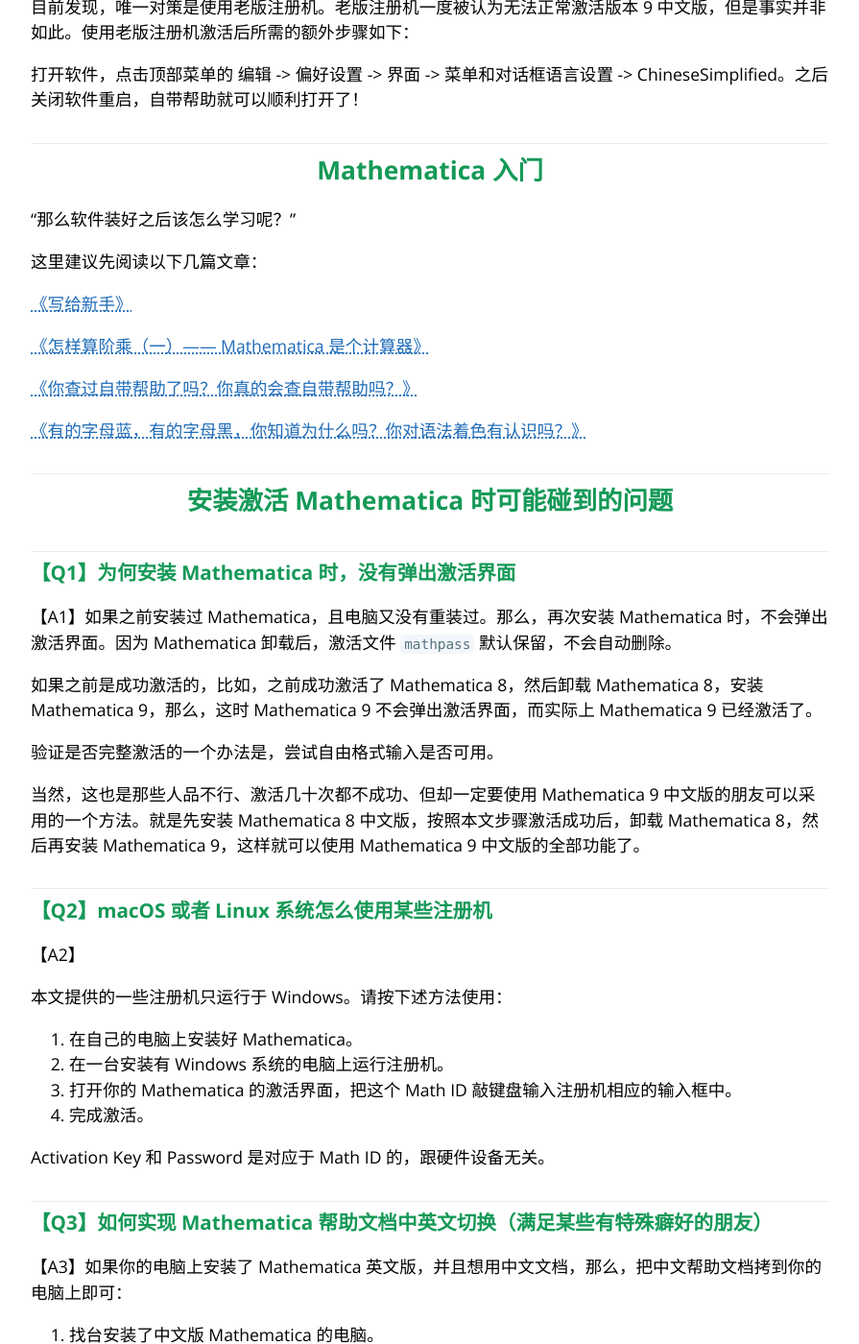
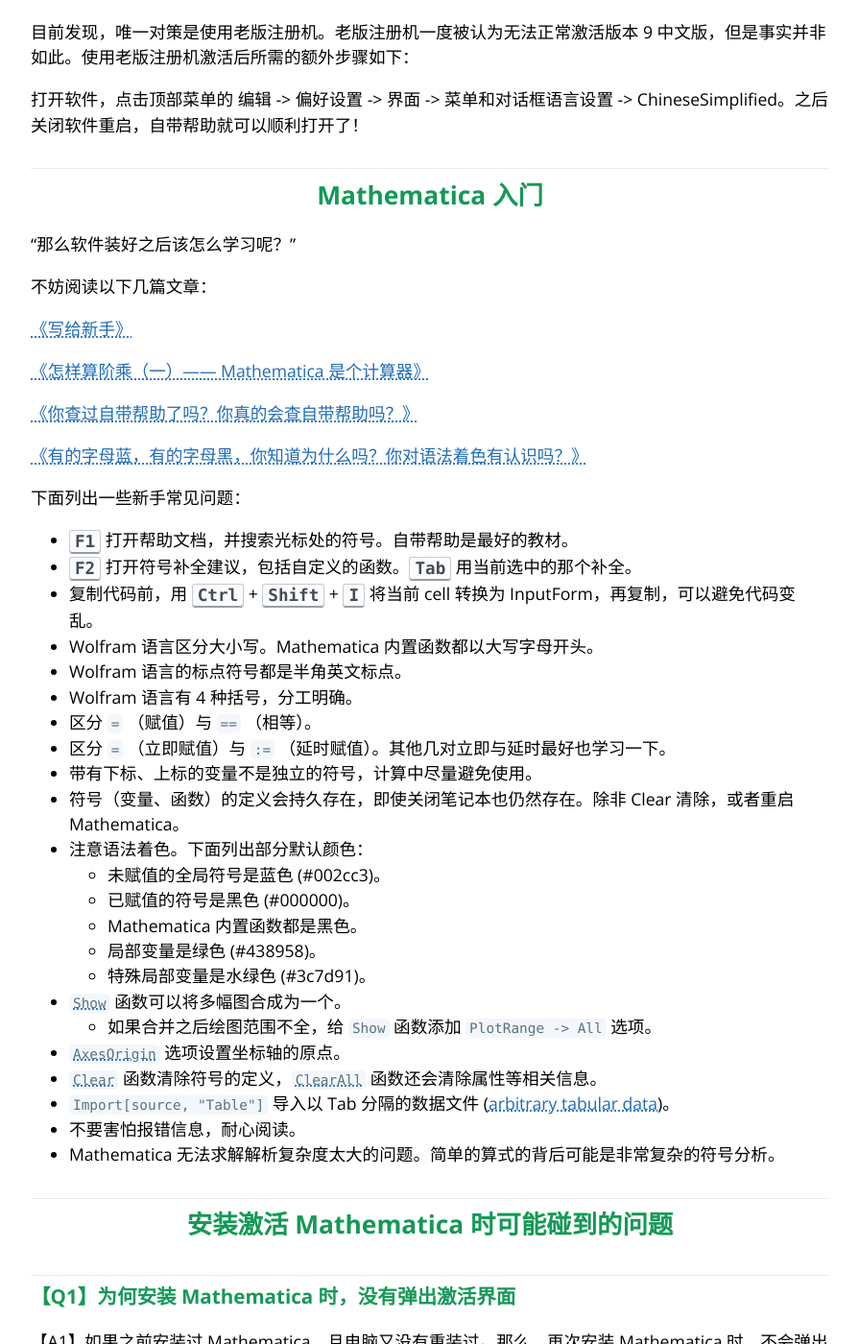
Before and after one commit to TieBaMma/InstallTutorial, a Jekyll site: the page built from index.md, in a window 1280 px wide and 1400 px high, scrolled down 13348 px. Shown: the whole window at 96% size, without its empty margins (192-1087 px from the left). Built offline with Jekyll 4.4.1, drawn with Linux system fonts in a browser that asks for light colours; some of the changed text lies outside the part shown.

Commit message:
📄 Copy some from https://tieba.baidu.com/p/2964416898 to '入门' BTW, visited “relics” on Wikia https://mathematicaclub.fandom.com/

```diff
--- a/index.md
+++ b/index.md
@@ -251,7 +251,7 @@
 >
 > 只有自带了**中文帮助**的才叫中文版！自行汉化的方法详见前文“中文版和英文版的区别”小节。
 
-没有太多需求的初学者可以考虑先上手版本 8，参考 <http://tieba.baidu.com/p/3204136180>。**仍请注意兼容性等问题。**
+没有太多需求的初学者可以考虑先上手版本 8，参考[版本 9 的中文帮助搜索能力退化](http://tieba.baidu.com/p/3204136180)。**仍请注意兼容性等问题。**
 
 [Mathematica 8.0.4 中文版](http://pan.baidu.com/s/1skUb3n3)（MD5：`6aebc6776548f7b6ed134efafdb2af5d`）
 
@@ -261,10 +261,11 @@
 
 1. 较老的 Mathematica 与现代的有许多不兼容之处。
 2. 较老的 Mathematica 往往与现代的计算机不兼容，尤其是 Mac。
-3. 在版本 7 以前，Mathematica 无官方中文版。
-4. 早期 Mathematica 的自带文档非常简略。
-5. [绘图和动画等功能在版本 6 时有过重大修改](https://note.youdao.com/noteshare?id=0c2719208239696d61182199327bd38c)。
-6. 更多内容参考 <http://tieba.baidu.com/p/3204136180>。
+3. 早期 Mathematica 的自带文档非常简略。
+4. 在版本 7 以前，Mathematica 无官方中文版。
+5. 在版本 10 以前，撤销 (Undo) 只有一次。版本 10 开始支持[多重撤销](https://reference.wolfram.com/language/ref/UndoOptions.html)。
+6. [版本 9 的中文帮助搜索能力退化](http://tieba.baidu.com/p/3204136180)。
+7. [绘图和动画等功能在版本 6 有过重大修改](https://note.youdao.com/noteshare?id=0c2719208239696d61182199327bd38c)。
 
 所以，**如无特殊原因，请不要选择过老版本的 Mathematica！**
 
@@ -457,7 +458,7 @@
 
 “那么软件装好之后该怎么学习呢？”
 
-这里建议先阅读以下几篇文章：
+不妨阅读以下几篇文章：
 
 [《写给新手》](http://note.youdao.com/noteshare?id=058e6037396d925af1f4abe4d54a52a8)
 
@@ -466,6 +467,32 @@
 [《你查过自带帮助了吗？你真的会查自带帮助吗？》](http://note.youdao.com/noteshare?id=abd51087f44c0b6a41ff6022d549dc41)
 
 [《有的字母蓝，有的字母黑，你知道为什么吗？你对语法着色有认识吗？》](http://note.youdao.com/noteshare?id=06adaac6aaf85c87c4cd6fdf715b418c)
+
+下面列出一些新手常见问题：
+
+* <kbd>F1</kbd> 打开帮助文档，并搜索光标处的符号。自带帮助是最好的教材。
+* <kbd>F2</kbd> 打开符号补全建议，包括自定义的函数。<kbd>Tab</kbd> 用当前选中的那个补全。
+* 复制代码前，用 <kbd>Ctrl</kbd> + <kbd>Shift</kbd> + <kbd>I</kbd> 将当前 cell 转换为 InputForm，再复制，可以避免代码变乱。
+* Wolfram 语言区分大小写。Mathematica 内置函数都以大写字母开头。
+* Wolfram 语言的标点符号都是半角英文标点。
+* Wolfram 语言有 4 种括号，分工明确。
+* 区分 `=` （赋值）与 `==` （相等）。
+* 区分 `=` （立即赋值）与 `:=` （延时赋值）。其他几对立即与延时最好也学习一下。
+* 带有下标、上标的变量不是独立的符号，计算中尽量避免使用。
+* 符号（变量、函数）的定义会持久存在，即使关闭笔记本也仍然存在。除非 Clear 清除，或者重启 Mathematica。
+* 注意语法着色。下面列出部分默认颜色：
+  * 未赋值的全局符号是蓝色 (#002cc3)。
+  * 已赋值的符号是黑色 (#000000)。
+  * Mathematica 内置函数都是黑色。
+  * 局部变量是绿色 (#438958)。
+  * 特殊局部变量是水绿色 (#3c7d91)。
+* [`Show`](https://reference.wolfram.com/language/ref/Show.html) 函数可以将多幅图合成为一个。
+  * 如果合并之后绘图范围不全，给 `Show` 函数添加 `PlotRange -> All` 选项。
+* [`AxesOrigin`](https://reference.wolfram.com/language/ref/AxesOrigin.html) 选项设置坐标轴的原点。
+* [`Clear`](https://reference.wolfram.com/language/ref/Clear.html) 函数清除符号的定义，[`ClearAll`](https://reference.wolfram.com/language/ref/ClearAll.html) 函数还会清除属性等相关信息。
+* `Import[source, "Table"]` 导入以 Tab 分隔的数据文件 ([arbitrary tabular data](https://reference.wolfram.com/language/ref/format/Table.html))。
+* 不要害怕报错信息，耐心阅读。
+* Mathematica 无法求解解析复杂度太大的问题。简单的算式的背后可能是非常复杂的符号分析。
 
 ## 安装激活 Mathematica 时可能碰到的问题
 
@@ -521,7 +548,7 @@
 解决方案之一：
 请在运行 (<kbd>Win</kbd> + <kbd>R</kbd>) 中输入 `msconfig`，转到 **服务** (Services) 选项卡，打开 Print Spooler 服务，重启电脑。
 
-### 【Q6.5】出现问题 `Error code: 698`，内核可以启动，但主程序无法启动
+### 【Q6.5】出现问题 `Error code: 698`，内核可以启动，但主程序（前端）无法启动
 
 ![Error code 698](http://ww4.sinaimg.cn/large/a15b4afegw1f7gutazpgmj20az06xwf2)
 
```
Also changed, not shown: other parts of index.md (+3 -3 lines).
